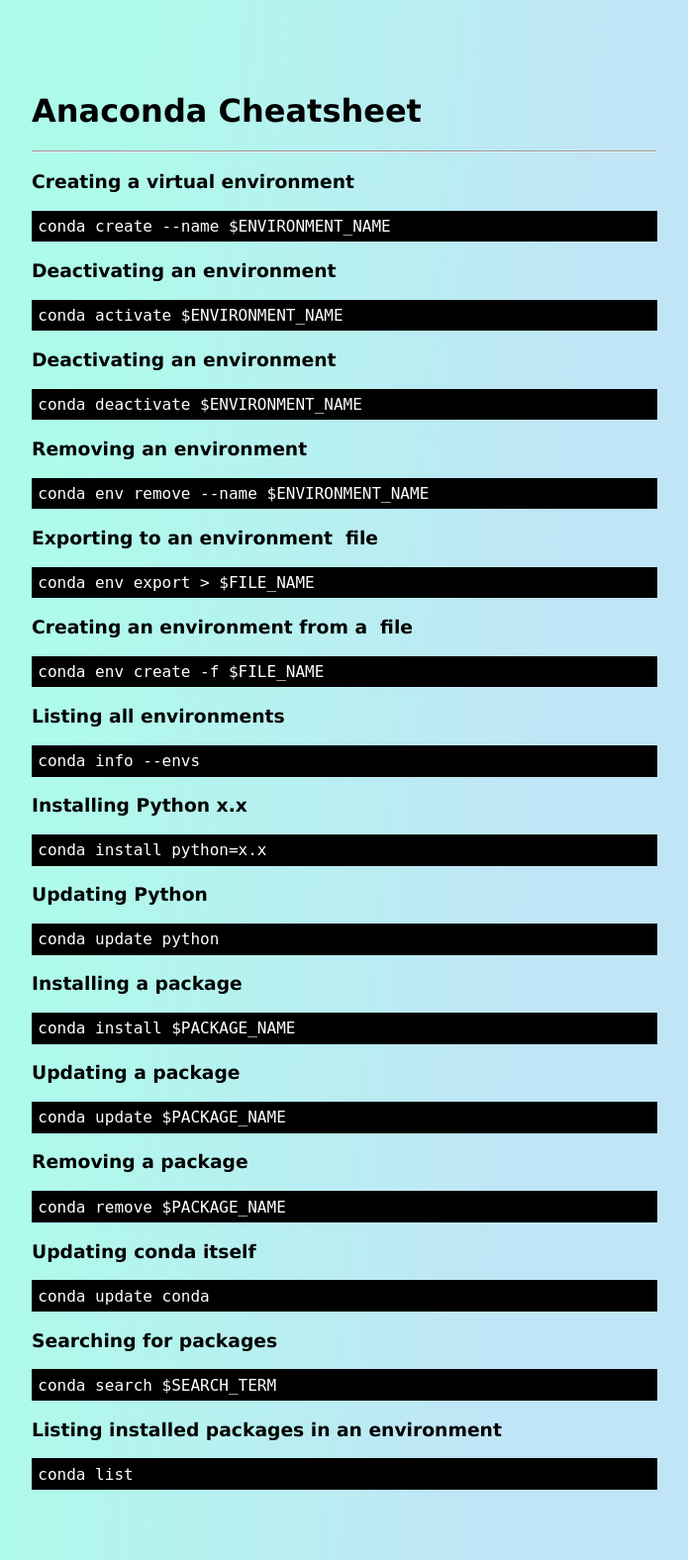
After one commit to kpburgula/kpburgula.github.io, a PHP site: page /conda.html in a window 1280 px wide. The commit adds this page. Shown: the whole page at 99% size, without its empty margins (292-987 px from the left). Run offline with PHP 8.4, Linux system fonts and the light colour scheme.

Commit message:
minor bug fixes

```diff
--- /dev/null
+++ b/conda.html
@@ -0,0 +1,31 @@
+<html>
+
+<head>
+    <meta charset="utf-8" />
+    <meta name="viewport" content="width=device-width, initial-scale=1.0" />
+    <link rel="stylesheet" href="css/style.css">
+</head>
+
+<body>
+    <div>
+        <h1>Anaconda Cheatsheet</h1>
+        <hr />
+        <h3>Creating a virtual environment </h3><code>conda create --name $ENVIRONMENT_NAME </code>
+        <h3>Deactivating an environment </h3><code>conda activate $ENVIRONMENT_NAME </code>
+        <h3>Deactivating an environment </h3><code>conda deactivate $ENVIRONMENT_NAME  </code>
+        <h3>Removing an environment </h3><code>conda env remove --name $ENVIRONMENT_NAME </code>
+        <h3>Exporting to an environment  file</h3><code>conda env export &gt; $FILE_NAME </code>
+        <h3>Creating an environment from a  file </h3><code>conda env create -f $FILE_NAME </code>
+        <h3>Listing all environments </h3><code>conda info --envs </code>
+        <h3>Installing Python x.x </h3><code>conda install python=x.x  </code>
+        <h3>Updating Python </h3><code>conda update python </code>
+        <h3>Installing a package </h3><code>conda install $PACKAGE_NAME  </code>
+        <h3>Updating a package</h3><code>conda update $PACKAGE_NAME  </code>
+        <h3>Removing a package </h3><code>conda remove $PACKAGE_NAME  </code>
+        <h3>Updating conda itself </h3><code>conda update conda </code>
+        <h3>Searching for packages </h3><code>conda search $SEARCH_TERM  </code>
+        <h3>Listing installed packages in an environment</h3><code>conda list </code>
+    </div>
+</body>
+
+</html>
--- a/css/style.css
+++ b/css/style.css
@@ -8,7 +8,7 @@
     font-family: Verdana, Geneva, Tahoma, sans-serif;
 }
 code{
-    background-color: grey;
+    background-color: black;
     color: white;
     display: block;
     padding: 1%;
--- a/index.html
+++ b/index.html
@@ -60,7 +60,7 @@
             Resources
           </a>
           <ul class="dropdown-menu">
-            <li><a class="dropdown-item" href="linux.html">Linux</a></li>
+            <li><a class="dropdown-item" href="conda.html">Conda</a></li>
             <li>
               <hr class="dropdown-divider">
             </li>
```
Also changed, not shown: resources.html (+1 -39 lines).
